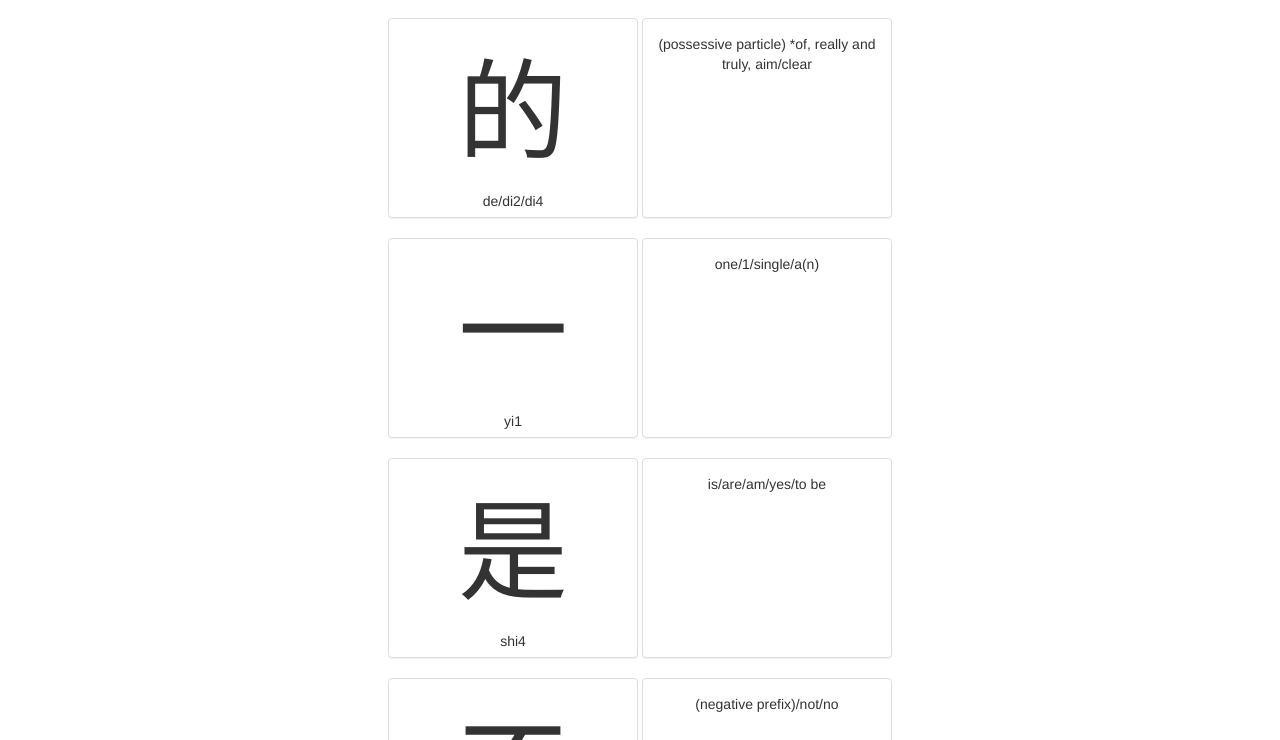
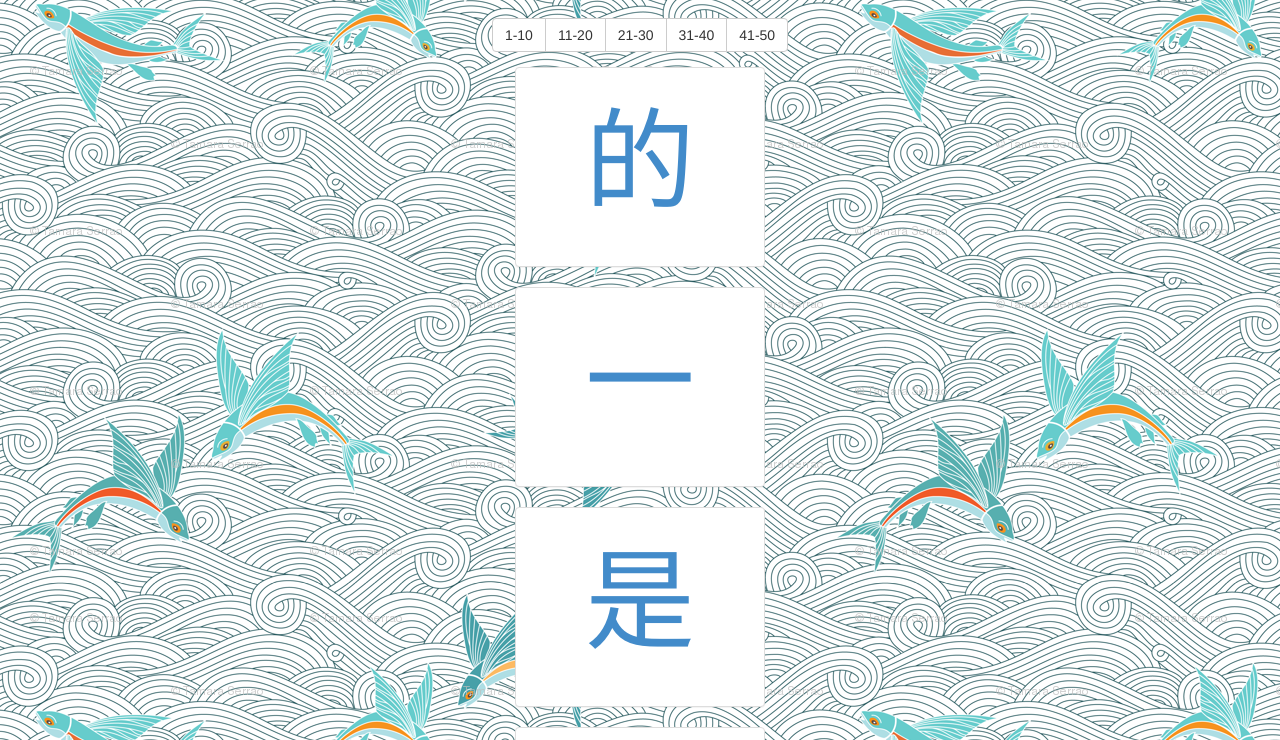
Before and after one commit to celineotter/hackathon1, a website: page client/index.html at #/flashcards in a window 1280 px wide. Shown: the part 124-864 px from the top of the page. Drawn offline with Linux system fonts and the light colour scheme.

```diff
--- a/client/app/flashcards/flashcards.html
+++ b/client/app/flashcards/flashcards.html
@@ -22,36 +22,49 @@
 </nav>
 
 
-  <div class="cardContainer" ng-repeat='char in data | filter:findChar'>
-    <div id="mandCard" class="cardTest panel panel-default">
+  <div class="btn-group" data-spy="affix" data-offset-top="200">
+    <button type="button" class="btn btn-default">1-10</button>
+    <button type="button" class="btn btn-default">11-20</button>
+    <button type="button" class="btn btn-default">21-30</button>
+    <button type="button" class="btn btn-default">31-40</button>
+    <button type="button" class="btn btn-default">41-50</button>
+  </div>
+
+<!--   <div class="pagination">
+    <ul>
+      <li class="disabled"><a href="#">&laquo;</a></li>
+      <li class="active"><a href="#">1-10</a></li>
+      <li class="active"><a href="#">11-20</a></li>
+      <li class="active"><a href="#">21-30</a></li>
+      <li class="active"><a href="#">31-40</a></li>
+      <li class="active"><a href="#">41-50</a></li>
+    </ul>
+  </div> -->
+
+  <div
+    class="cardContainer"
+    ng-repeat='char in data | filter:findChar'
+    ng-click="char.showing = !char.showing">
+
+    <div id="mandCard" ng-if="!char.showing" class="cardTest panel panel-default">
       <div class="panel-body">
+        <div id='mandarinCharacter'>
 
-        <div id='mandarinCharacter'>{{char.character}}</div>
-        <div id='pinyin'>{{char.pinyin}}</div>
-
+          <a href="#">
+            {{char.character}}
+          </a>
+        </div>
       </div>
     </div>
 
-    <div id='translateCard' class='cardTest panel panel-default' >
-      <div class="panel-body">
-
-        <div >{{char.translation}}</div>
+    <div id='translateCard' class='cardTest panel panel-default' ng-if="char.showing">
+      <div id='translate-mid' class="panel-body">
+        <div id='pinyin'><a href="#">{{char.pinyin}}</href></div>
+        <div id='translate-div' >{{char.translation}}</div>
       </div>
-
     </div>
     <!--     <div id='extraVocabCard'>{{char.extraVocab}}</div> -->
   </div>
 
 
-
-
-  <div class="btn-group">
-    <button type="button" class="btn btn-default">1-10</button>
-    <button type="button" class="btn btn-default">11-20</button>
-    <button type="button" class="btn btn-default">21-30</button>
-    <button type="button" class="btn btn-default">31-40</button>
-    <button type="button" class="btn btn-default">41-50</button>
-
-
-  </div>
 </div>
--- a/client/app/flashcards/flashcards.js
+++ b/client/app/flashcards/flashcards.js
@@ -4,4 +4,5 @@
 
 .controller('FlashcardsController', function ($scope, FlashcardData) {
   $scope.data = FlashcardData.vocabList;
+/*  $scope.hideSound = true;*/
 });
--- a/client/index.html
+++ b/client/index.html
@@ -8,7 +8,7 @@
   </head>
 
   <body>
-    <h1>China Immersion App</h1>
+    <h1>Let's Ching!</h1>
 
     <!-- the ng-view directive is where our templates will be loaded into when naviagted to -->
     <div ng-view></div>
--- a/client/styles/styles.css
+++ b/client/styles/styles.css
@@ -1,9 +1,9 @@
 body {
-/*	background-image: url(../green-background.jpg);*/
 	text-align: center;
 	color: black;
 	font-family: "Lucida Console", Monaco, monospace;
-	font-size: 40px;
+	font-size: 17px !important;
+	background-image: url(../images/rflying_fish_waves_highres.png);
 }
 
 .navbar-default {
@@ -20,8 +20,46 @@
 	display: inline-block !important;
 	width:250px;
 	height:200px;
-	vertical-align:top
+	vertical-align:top;
 }
 .cardContainer {
 	text-align:center;
 }
+
+/*.panel-body{
+	padding-top: 5px !important;
+}*/
+
+.btn-group{
+	padding-bottom: 15px;
+}
+
+#translateCard{
+  display: table;
+}
+
+/*#translate-mid{
+
+}*/
+
+#translate-div {
+	positon: absolute;
+	height: 50%;
+/*   display: table-cell;
+   text-align: center;
+   vertical-align: middle;*/
+}
+
+.procedure-details{
+	max-height: 100px;
+
+	transition: .8s;
+  overflow: hidden;
+}
+.procedure-details.hidden {
+    max-height: 0;
+}
+
+a {
+	text-decoration:none !important;
+}
```
Also changed, not shown: client/app/flashcards/falshcards.html (deleted), client/images/bamboo_white.jpg (added), client/images/images-1.jpg (added), client/images/images-waves.jpg (added), client/images/images.jpg (added), client/images/rflying_fish_waves_highres.png (added), 1 other file.
